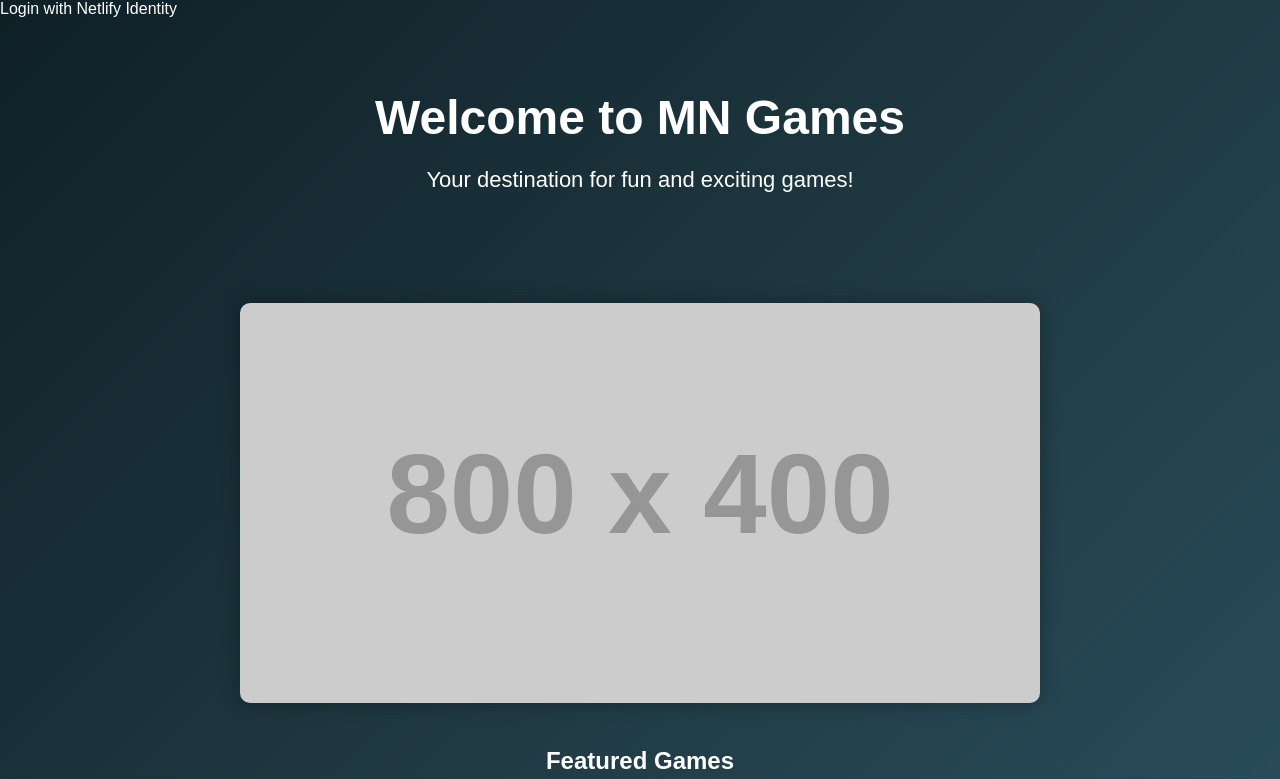
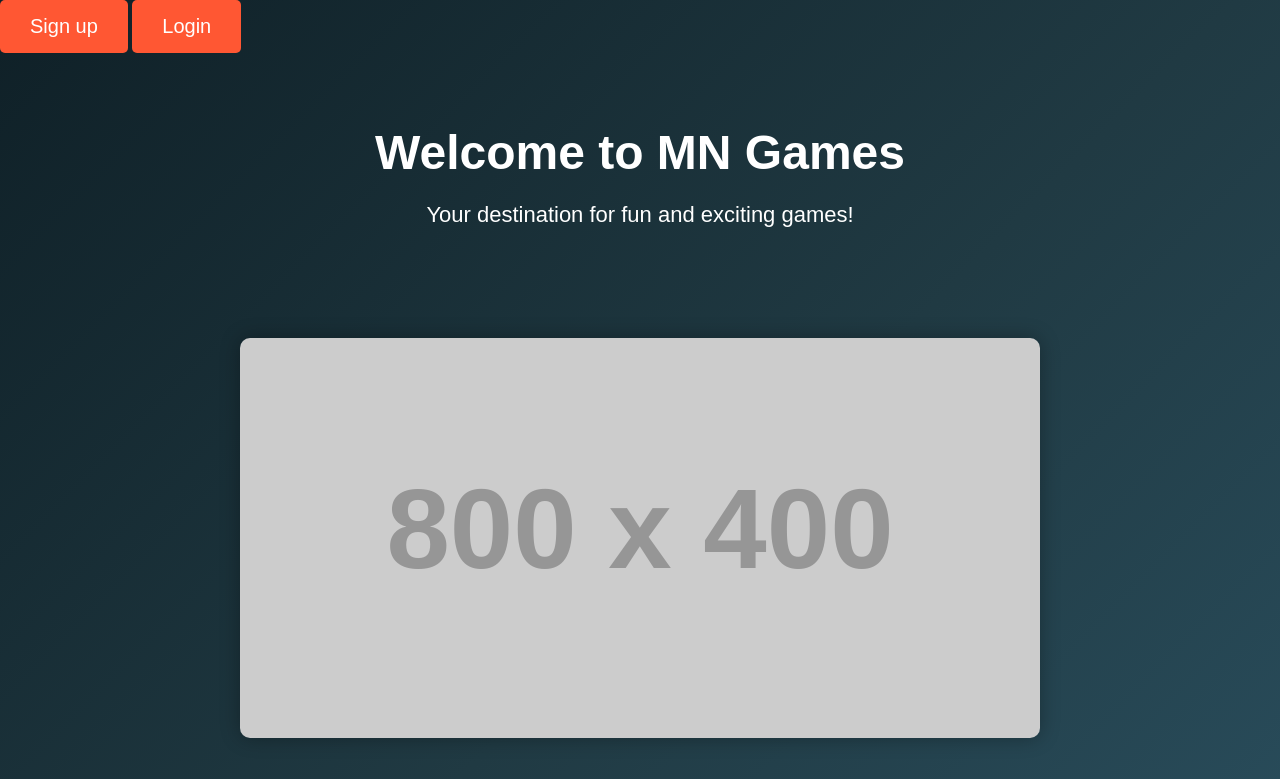
Before and after one commit to FoundationINCCorporateTeam/netlifyidentity1, a plain HTML site: page index.html in a window 1280 px wide. Shown: the top 779 px of the page. Drawn offline with Linux system fonts and the light colour scheme; placeholder pictures from the web are drawn by us.

Commit message:
Update index.html

```diff
--- a/index.html
+++ b/index.html
@@ -67,12 +67,31 @@
     .footer-text {
       font-size: 16px;
     }
+
+    /* Styling for the futuristic buttons */
+    .futuristic-button {
+      display: inline-block;
+      padding: 15px 30px;
+      background-color: #FF5733;
+      color: #fff;
+      text-decoration: none;
+      border-radius: 5px;
+      font-size: 20px;
+      border: none;
+      outline: none;
+      cursor: pointer;
+      transition: background-color 0.3s ease;
+    }
+    .futuristic-button:hover {
+      background-color: #FF8C66;
+    }
   </style>
 </head>
 <body>
-  <!-- Netlify Identity menu and button -->
+  <!-- Netlify Identity menu and buttons -->
   <div data-netlify-identity-menu></div>
-  <div data-netlify-identity-button>Login with Netlify Identity</div>
+  <button class="futuristic-button" data-netlify-identity-button>Sign up</button>
+  <button class="futuristic-button" data-netlify-identity-button>Login</button>
 
   <header>
     <div class="container">
```
